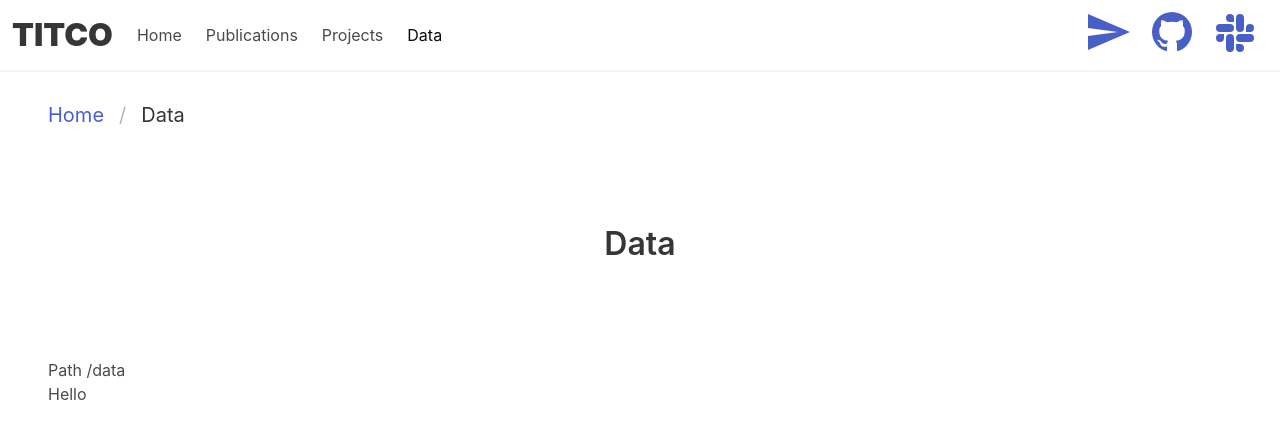
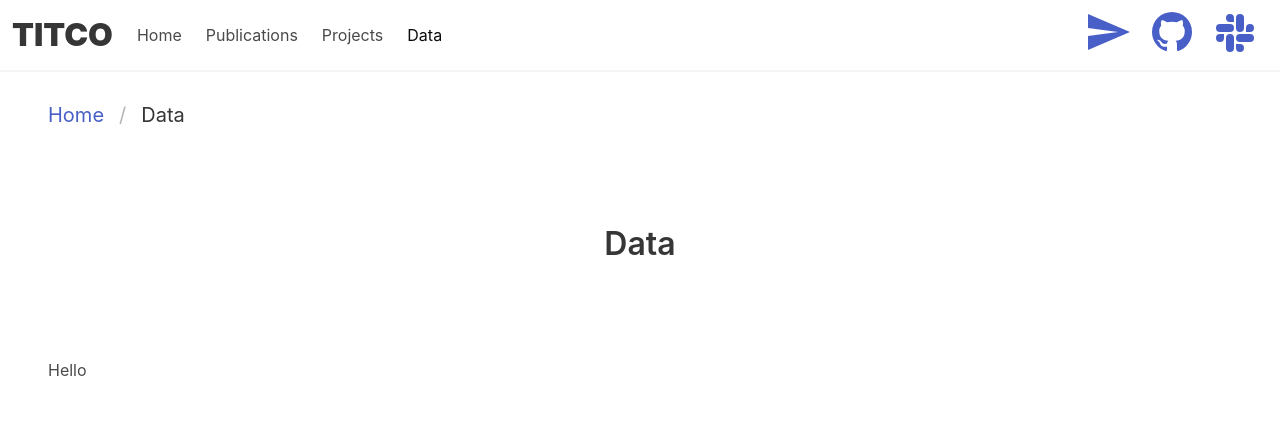
Before and after one commit to martingerdin/titco.org, a Next.js app: page /data in a window 1280 px wide. Shown: the top 438 px of the page. Built offline with nearby package versions, Linux system fonts and the light colour scheme.

Commit message:
Clean layout

```diff
--- a/components/Layout.tsx
+++ b/components/Layout.tsx
@@ -33,7 +33,6 @@ export default function Layout({children, title = "Title"}: layoutProps) {
 	    </div>
 	</section>
 	<section className="section">
-	    <p>Path {pathname}</p>
 	    {children}
 	</section>
     </>
```
